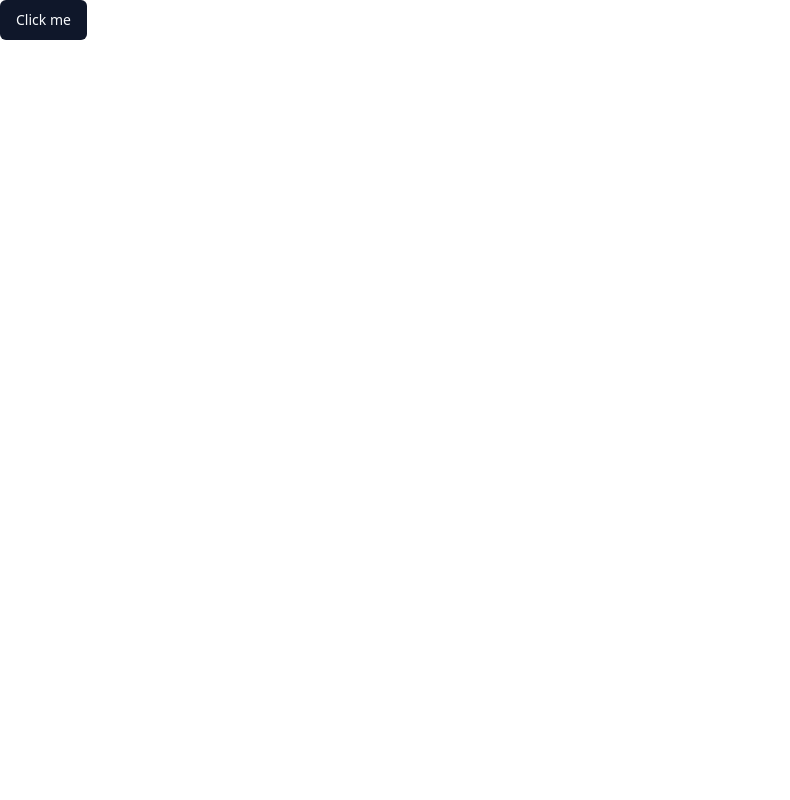
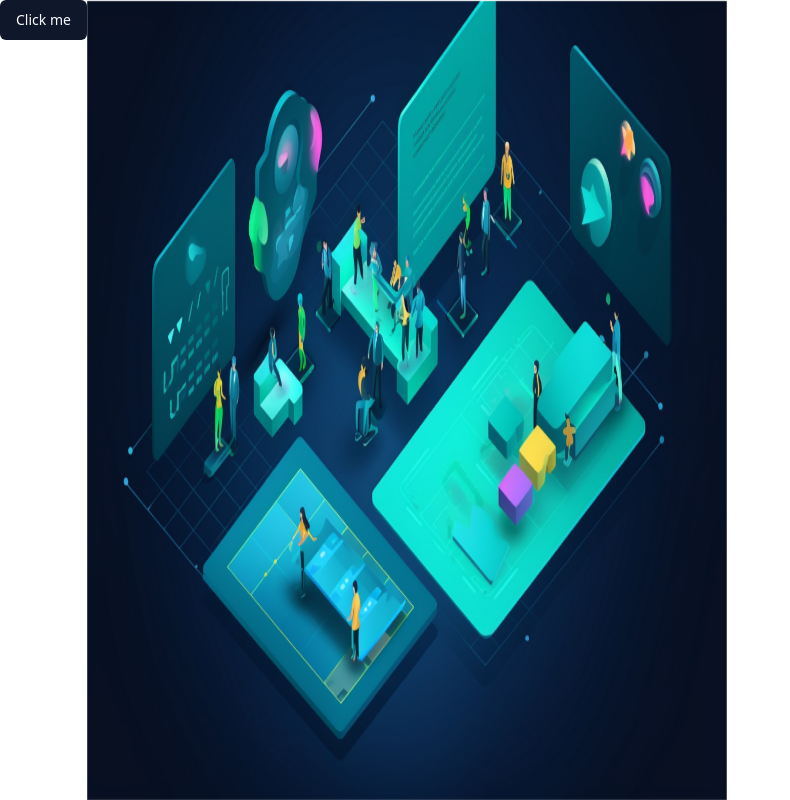
Before and after one commit to STARTNuremberg/Job_Board_Frontend, a React (Vite) app: page /Sign-up in a window 1280 px wide. Shown: the whole page, without its empty margins (0-790 px from the left). Built offline with nearby package versions, Linux system fonts and the light colour scheme.

Commit message:
Update AuthLayout

```diff
--- a/index.html
+++ b/index.html
@@ -2,7 +2,7 @@
 <html lang="en">
   <head>
     <meta charset="UTF-8" />
-    <link rel="icon" type="image/png" href="public/START_logo.png" />
+    <link rel="icon" type="image/png" href="/START_logo.png" />
     <meta name="viewport" content="width=device-width, initial-scale=1.0" />
     <title>START Jobboard</title>
   </head>
--- a/src/_auth/AuthLayout.tsx
+++ b/src/_auth/AuthLayout.tsx
@@ -11,6 +11,7 @@ const AuthLayout = () => {
         <section>
           <Outlet />
         </section>
+        <img src="AuthLayout_Pic.png" className="hidden xl:block h-screen w-1/2"/>
       </>
     )}
   </>;
```
Also changed, not shown: public/AuthLayout_Pic.png (added).
